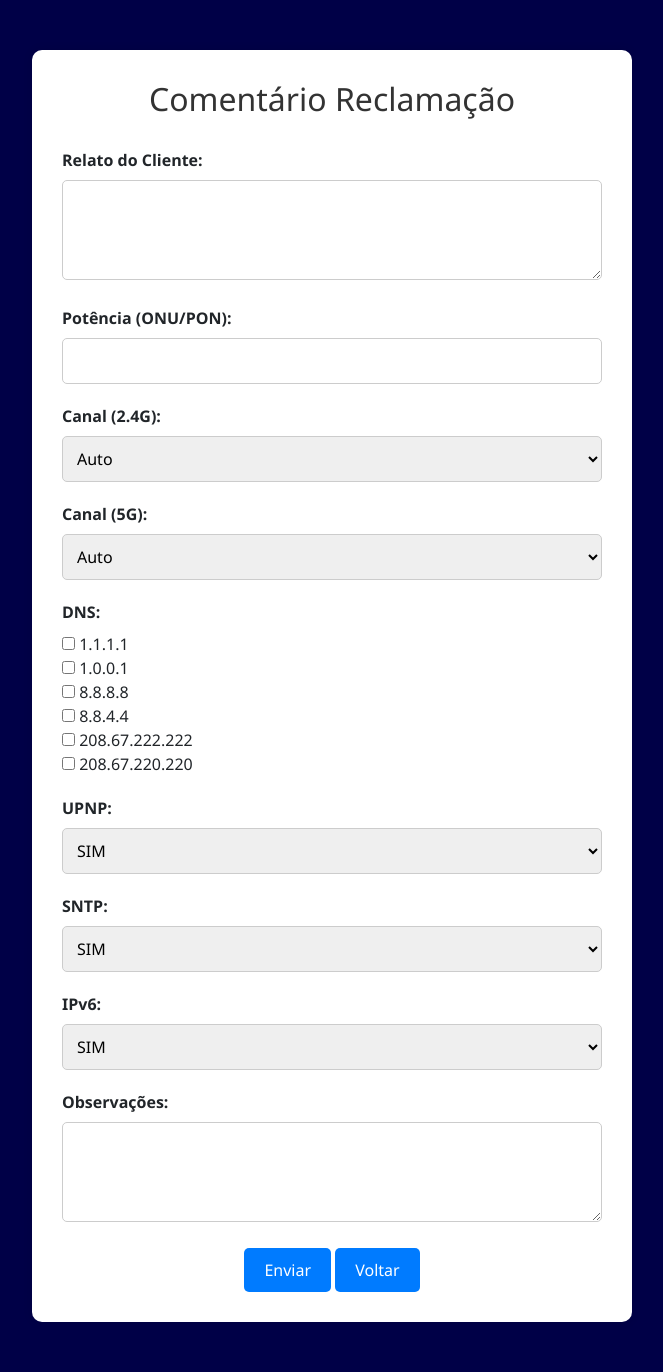
After one commit to DevSabrisant/SEA_TOOLS, a Flask app: page /homepage7 in a window 1280 px wide. The commit adds this page. Shown: the whole page, without its empty margins (308-971 px from the left). Run offline with Flask 3, Linux system fonts and the light colour scheme; the visitor is signed in with stand-in values (Sample User, id 1); some libraries are stand-ins or nearby versions.

Commit message:
Comentario Up
Adição de comentários padrão da reclamação.

```diff
--- a/blueprints/views.py
+++ b/blueprints/views.py
@@ -291,3 +291,24 @@ def excluir_indisponibilidade(protocolo):
         return redirect(url_for('Telas.homepage6'))
     except Indisponibilidade.DoesNotExist:
         return redirect(url_for('Telas.homepage6'))
+
+@Telas.route('/homepage7', methods=['GET', 'POST'])
+def homepage7():
+    if 'username' not in session:
+        return redirect(url_for('Telas.login'))
+
+    if request.method == 'POST':
+
+        relato_cliente = request.form['relato_cliente']
+        potencia = request.form['potencia']
+        canal = request.form['canal']
+        banda = request.form['banda']
+        dns = request.form.getlist('dns')
+        upnp = request.form['upnp']
+        sntp = request.form['sntp']
+        ipv6 = request.form['ipv6']
+        observacoes = request.form['observacoes']
+        print(dns)
+        return render_template('homepage7.html', relato_cliente=relato_cliente, potencia=potencia, canal=canal,
+                               banda=banda, dns=dns, upnp=upnp, sntp=sntp, ipv6=ipv6, observacoes=observacoes)
+    return render_template('homepage7.html')
--- a/database/database.py
+++ b/database/database.py
@@ -6,6 +6,7 @@ import os
 
 load_dotenv()
 
-db = PostgresqlDatabase(os.getenv('DATABASE_URI', ''))
+#db = PostgresqlDatabase(os.getenv('DATABASE_URI', ''))
 
-#db = SqliteDatabase('dbseatools.db')
+
+db = SqliteDatabase('dbseatools.db')
--- /dev/null
+++ b/static/css/style_homepage7.css
@@ -0,0 +1,74 @@
+/* styles.css */
+body {
+    font-family: 'Segoe UI', Tahoma, Geneva, Verdana, sans-serif;
+    background-color: #000047;
+    margin: 0;
+    padding: 0;
+}
+
+.container {
+    margin: 50px auto;
+    max-width: 600px;
+    background-color: #fff;
+    padding: 30px;
+    border-radius: 10px;
+    box-shadow: 0 0 10px rgba(0, 0, 0, 0.1);
+}
+
+h2 {
+    text-align: center;
+    margin-bottom: 30px;
+    color: #333;
+}
+
+.form-group {
+    margin-bottom: 20px;
+}
+
+label {
+    font-weight: bold;
+}
+
+textarea,
+input[type="text"],
+select {
+    width: 100%;
+    padding: 10px;
+    border: 1px solid #ccc;
+    border-radius: 5px;
+}
+
+textarea {
+    height: 100px;
+}
+
+.btn {
+    display: inline-block;
+    padding: 10px 20px;
+    background-color: #007bff;
+    color: #fff;
+    border: none;
+    border-radius: 5px;
+    cursor: pointer;
+}
+
+.btn:hover {
+    background-color: #0056b3;
+}
+
+.modal-content {
+    border-radius: 10px;
+}
+
+.modal-header {
+    border-bottom: none;
+}
+
+.modal-footer {
+    border-top: none;
+}
+
+.button-container {
+    text-align: center;
+    color: white;
+}
--- a/static/js/script.js
+++ b/static/js/script.js
@@ -52,6 +52,9 @@ function Homepage5(){
 
 function Homepage6() {
             window.location.href = "/homepage6";
+}
+function Homepage7() {
+            window.location.href = "/homepage7";
 }
 
  function validarFormulario() {
--- a/templates/Home.html
+++ b/templates/Home.html
@@ -23,6 +23,7 @@
     <button id="botao5" onclick="Homepage5()">Negociação</button>
     <button id="botao4" onclick="Homepage4()">Cancelamento</button>
     <button id="botao6" onclick="Homepage6()">Indisponibilidades</button>
+    <button id="botao7" onclick="Homepage7()">Comentarios</button>
     </div>
 
      <button id="botao-logout" onclick="logout()">Logout</button>
--- /dev/null
+++ b/templates/homepage7.html
@@ -0,0 +1,158 @@
+<!DOCTYPE html>
+<html lang="en">
+<head>
+    <meta charset="UTF-8">
+    <meta name="viewport" content="width=device-width, initial-scale=1.0">
+    <title>Comentário Reclamação</title>
+    <link rel="stylesheet" href="https://maxcdn.bootstrapcdn.com/bootstrap/4.5.2/css/bootstrap.min.css">
+    <script src="{{ url_for('static', filename='js/script.js') }}"></script>
+    <link rel="shortcut icon" href="../static/imagens/faviconsea.png" type="image/x-icon">
+    <link rel="stylesheet" href="{{ url_for('static', filename='css/style_homepage7.css') }}">
+</head>
+<body>
+
+<div class="container">
+    <h2>Comentário Reclamação</h2>
+    <form action="/homepage7" method="post">
+        <div class="form-group">
+            <label for="relato_cliente">Relato do Cliente:</label>
+            <textarea name="relato_cliente" id="relato_cliente" rows="4" cols="50" required></textarea>
+        </div>
+
+        <div class="form-group">
+            <label for="potencia">Potência (ONU/PON):</label>
+            <input type="text" name="potencia" id="potencia" required>
+        </div>
+
+        <div class="form-group">
+            <label for="canal">Canal (2.4G):</label>
+            <select name="canal" id="canal">
+                <option value="Auto">Auto</option>
+                <option value="1">1</option>
+                <option value="2">2</option>
+                <option value="3">3</option>
+                <option value="4">4</option>
+                <option value="5">5</option>
+                <option value="6">6</option>
+                <option value="7">7</option>
+                <option value="8">8</option>
+                <option value="9">9</option>
+                <option value="10">10</option>
+                <option value="11">11</option>
+                <option value="12">12</option>
+                <option value="13">13</option>
+            </select>
+        </div>
+
+        <div class="form-group">
+            <label for="banda">Canal (5G):</label>
+            <select name="banda" id="banda">
+                <option value="Auto">Auto</option>
+                <option value="36">36</option>
+                <option value="40">40</option>
+                <option value="44">44</option>
+                <option value="48">48</option>
+                <option value="52">52</option>
+                <option value="56">56</option>
+                <option value="60">60</option>
+                <option value="64">64</option>
+                <option value="100">100</option>
+                <option value="104">104</option>
+                <option value="108">108</option>
+                <option value="112">112</option>
+                <option value="116">116</option>
+                <option value="120">120</option>
+                <option value="124">124</option>
+                <option value="128">128</option>
+                <option value="132">132</option>
+                <option value="136">136</option>
+                <option value="140">140</option>
+                <option value="149">149</option>
+                <option value="153">153</option>
+                <option value="157">157</option>
+                <option value="161">161</option>
+                <option value="165">165</option>
+            </select>
+        </div>
+
+        <div class="form-group">
+            <label for="dns">DNS:</label><br>
+            <input type="checkbox" name="dns" value="1.1.1.1"> 1.1.1.1<br>
+            <input type="checkbox" name="dns" value="1.0.0.1"> 1.0.0.1<br>
+            <input type="checkbox" name="dns" value="8.8.8.8"> 8.8.8.8<br>
+            <input type="checkbox" name="dns" value="8.8.4.4"> 8.8.4.4<br>
+            <input type="checkbox" name="dns" value="208.67.222.222"> 208.67.222.222<br>
+            <input type="checkbox" name="dns" value="208.67.220.220"> 208.67.220.220<br>
+        </div>
+
+        <div class="form-group">
+            <label for="upnp">UPNP:</label>
+            <select name="upnp" id="upnp">
+                <option value="SIM">SIM</option>
+                <option value="NÃO">NÃO</option>
+            </select>
+        </div>
+
+        <div class="form-group">
+            <label for="sntp">SNTP:</label>
+            <select name="sntp" id="sntp">
+                <option value="SIM">SIM</option>
+                <option value="NÃO">NÃO</option>
+            </select>
+        </div>
+
+        <div class="form-group">
+            <label for="ipv6">IPv6:</label>
+            <select name="ipv6" id="ipv6">
+                <option value="SIM">SIM</option>
+                <option value="NÃO">NÃO</option>
+            </select>
+        </div>
+
+        <div class="form-group">
+            <label for="observacoes">Observações:</label>
+            <textarea name="observacoes" id="observacoes" rows="4" cols="50"></textarea>
+        </div>
+
+        <div class="button-container">
+            <input type="submit" value="Enviar" class="btn">
+            <button id="botao7" onclick="Home()" class="btn">Voltar</button>
+        </div>
+    </form>
+
+    {% if relato_cliente %}
+    <div class="modal fade" id="myModal">
+        <div class="modal-dialog">
+            <div class="modal-content">
+                <div class="modal-header">
+                    <h4 class="modal-title">Reclamação</h4>
+                </div>
+                <div class="modal-body">
+                    <p><strong>Relato do Cliente:</strong> {{ relato_cliente }}</p>
+                    <p><strong>Potência (ONU/PON):</strong> {{ potencia }}</p>
+                    <p><strong>Canal (2.4g):</strong> {{ canal }}</p>
+                    <p><strong>Canal (5g):</strong> {{ banda }}</p>
+                    <p><strong>DNS:</strong> {% for d in dns %} / {{ d }} {% endfor %}</p>
+                    <p><strong>UPNP:</strong> {{ upnp }}</p>
+                    <p><strong>SNTP:</strong> {{ sntp }}</p>
+                    <p><strong>IPv6:</strong> {{ ipv6 }}</p>
+                    <p><strong>Observações:</strong> {{ observacoes }}</p>
+                </div>
+                <div class="modal-footer">
+                    <button type="button" class="btn btn-danger" data-dismiss="modal">Fechar</button>
+                </div>
+            </div>
+        </div>
+    </div>
+    <script src="https://ajax.googleapis.com/ajax/libs/jquery/3.5.1/jquery.min.js"></script>
+    <script src="https://maxcdn.bootstrapcdn.com/bootstrap/4.5.2/js/bootstrap.min.js"></script>
+    <script>
+        $(document).ready(function(){
+            $("#myModal").modal('show');
+        });
+    </script>
+    {% endif %}
+</div>
+
+</body>
+</html>
```
Also changed, not shown: templates/modal.html (added, +47 -0 lines), configurations.py (line endings or trailing spaces), dbseatools.db (added).
